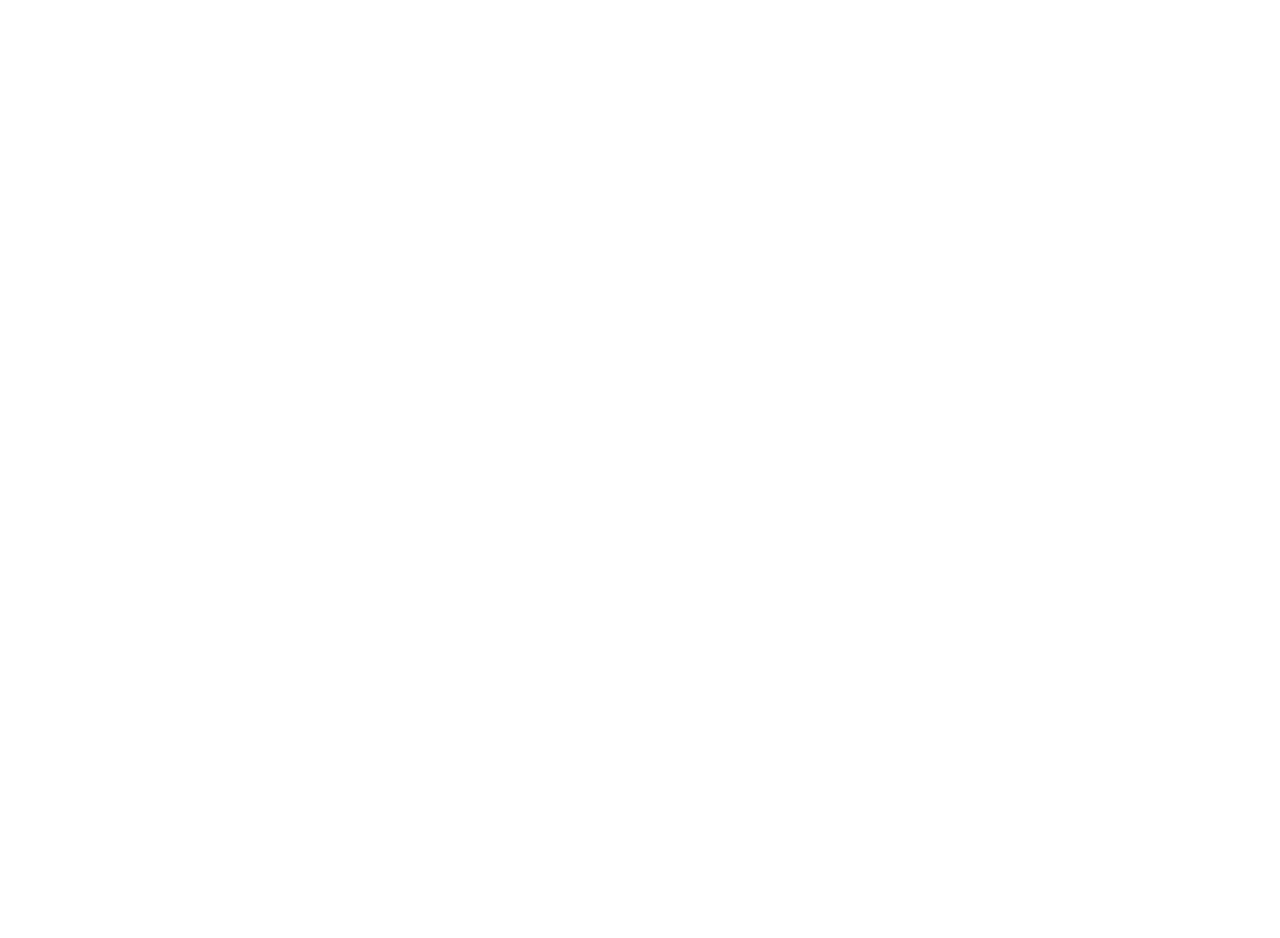
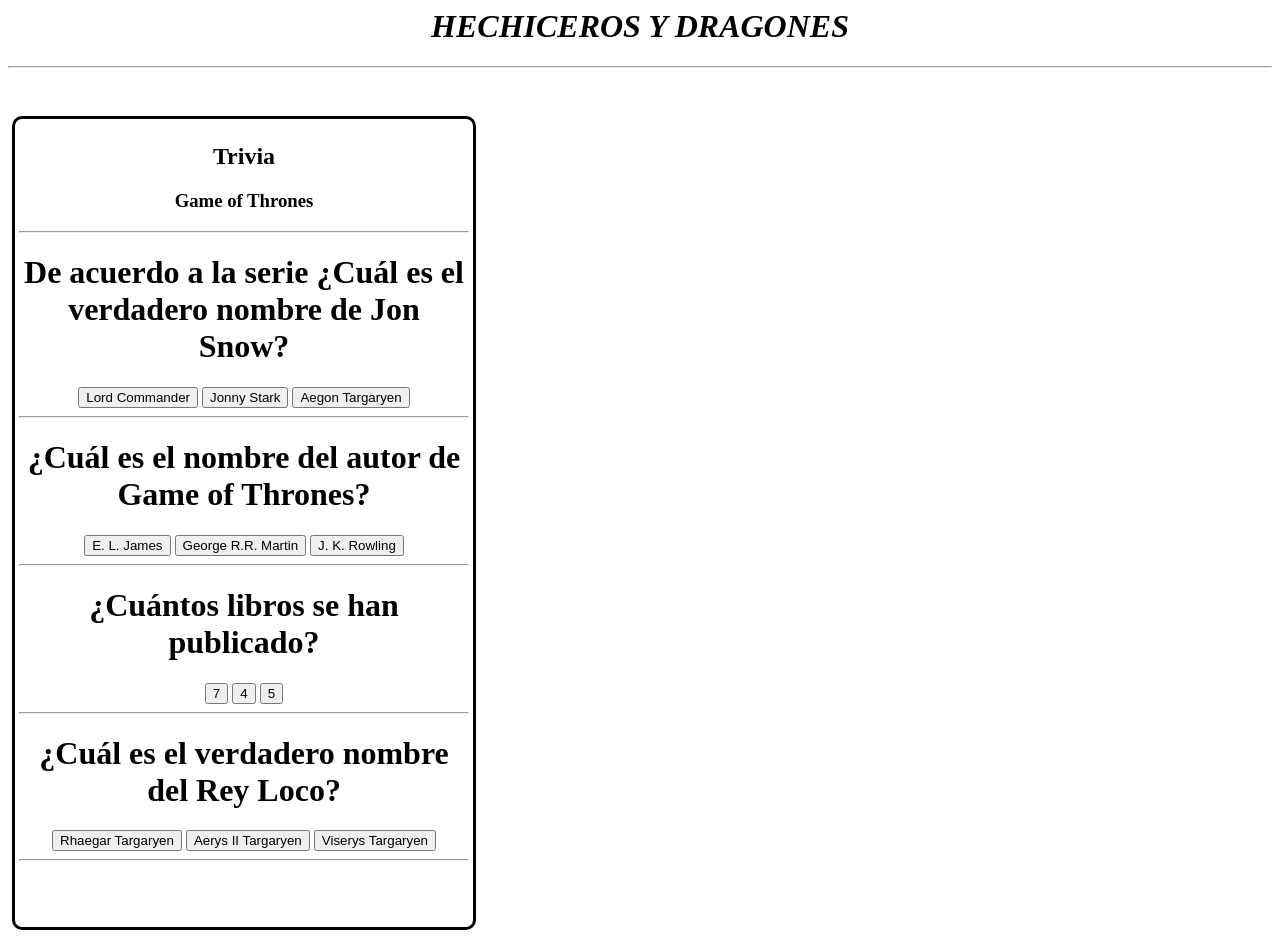
Before and after one commit to RosaIsela31/triviaReloadedLaboratoria, a plain HTML site: page got.html in a window 1280 px wide. Before the commit the page ends 800 px from the top, so only its background shows below. Drawn offline with Linux system fonts and the light colour scheme.

Commit message:
Reemplace onclick, agregué variables para preguntas, posibles respuestas y respuestas correctas de GOT, seleccione los h1 y botones vacios del HTML y se los asigé como valor a variables, también hice un for para llenar los botones vacíos con las posibles respuestas y por último hice un for para iterar los botones con la finalidad de encontrar si el botón elegido coincidia con el que contenía la respuesta correcta

```diff
--- a/got.html
+++ b/got.html
@@ -0,0 +1,173 @@
+<html>
+  <head>
+    <meta charset="utf-8">
+    <meta name="viewport" content="width=device-width">
+    <title>GOT</title>
+    <link href="style.css" rel="stylesheet" type="text/css" />
+  </head>
+
+  <body>
+<!---Estilo--->
+ <style>
+        #frame001 {
+            height: 800px;
+            width: 450px;
+            background-color: white;
+            border: 3px solid black;
+            margin: 4px;
+            padding: 4px;
+            border-radius: 10px;
+        }
+
+        #center001 {
+            text-align: center;
+            color: black;
+        }
+ </style>
+
+ <div align="center">
+    <h1><em><strong>HECHICEROS Y DRAGONES</strong></em><h1>
+ </div>      <hr>  </br> </br>
+
+    <div id="frame001">
+     <div id="center001">
+      <strong><h2> Trivia</h2> <h3>
+        Game of Thrones</h3></strong>  <hr>
+
+
+        <h1 id="showingQuestionGot1">hi</h1>
+        <button type="button" name="button" class="firstBottons"></button>
+        <button type="button" name="button" class="firstBottons"></button>
+        <button type="button" name="button" class="firstBottons"></button>
+        <hr>
+
+        <h1 id="showingQuestionGot2"></h1>
+        <button type="button" name="button" class="SecondBottons"></button>
+        <button type="button" name="button" class="SecondBottons"></button>
+        <button type="button" name="button" class="SecondBottons"></button>
+        <hr>
+
+        <h1 id="showingQuestionGot3"></h1>
+        <button type="button" name="button" class="thirdBottons"></button>
+        <button type="button" name="button" class="thirdBottons"></button>
+        <button type="button" name="button" class="thirdBottons"></button>
+        <hr>
+
+        <h1 id="showingQuestionGot4"></h1>
+        <button type="button" name="button" class="fourthBottons"></button>
+        <button type="button" name="button" class="fourthBottons"></button>
+        <button type="button" name="button" class="fourthBottons"></button>
+        <hr>
+
+     </div>
+    </div>
+
+
+
+<script>
+    // Declarando las variables para cada una de las preguntas GOT
+  let questionGot1 = "De acuerdo a la serie ¿Cuál es el verdadero nombre de Jon Snow?";
+  let questionGot2 = "¿Cuál es el nombre del autor de Game of Thrones?";
+  let questionGot3 = "¿Cuántos libros se han publicado?";
+  let questionGot4 = "¿Cuál es el verdadero nombre del Rey Loco?"
+
+  // Declarando las variables para las respuestas de las preguntas GOT
+  let answersGot1 = ["Lord Commander", "Jonny Stark", "Aegon Targaryen"];
+  let answersGot2 = ["E. L. James", "George R.R. Martin", "J. K. Rowling"];
+  let answersGot3 = ["7", "4", "5"];
+  let answersGot4 = ["Rhaegar Targaryen", "Aerys II Targaryen", "Viserys Targaryen"];
+
+  // Declarando las variables para la respuesta correcta
+  let correctAnswerGot1 = "Aegon Targaryen";
+  let correctAnswerGot2 = "George R.R. Martin";
+  let correctAnswerGot3 = "5";
+  let correctAnswerGot4 = "Aerys II Targaryen";
+
+
+  // Seleccionando los elementos h1 vacíos del HTML por medio de su Id
+  let h1Got1 = document.getElementById("showingQuestionGot1");
+  let h1Got2 = document.getElementById("showingQuestionGot2");
+  let h1Got3 = document.getElementById("showingQuestionGot3");
+  let h1Got4 = document.getElementById("showingQuestionGot4");
+
+  // Seleccionando los 3 botones vacíos de cada pregunta en una variable distinta
+  let bottonsEmptyGot1 = document.getElementsByClassName("firstBottons")
+  let bottonsEmptyGot2 = document.getElementsByClassName("SecondBottons")
+  let bottonsEmptyGot3 = document.getElementsByClassName("thirdBottons")
+  let bottonsEmptyGot4 = document.getElementsByClassName("fourthBottons")
+
+  // Dentro de la variable h1Got1 voy a "escribir"  la variable questionGot1, así sucesivamente
+  h1Got1.innerHTML = questionGot1;
+  h1Got2.innerHTML = questionGot2;
+  h1Got3.innerHTML = questionGot3;
+  h1Got4.innerHTML = questionGot4;
+
+  // Llenar los botones vacíos con una posible respuesta
+  for(let i = 0; i < bottonsEmptyGot1.length; i++){
+    bottonsEmptyGot1[i].innerHTML = answersGot1[i];
+  }
+
+  for(let i = 0; i < bottonsEmptyGot2.length; i++){
+    bottonsEmptyGot2[i].innerHTML = answersGot2[i];
+  }
+
+  for(let i = 0; i < bottonsEmptyGot3.length; i++){
+    bottonsEmptyGot3[i].innerHTML = answersGot3[i];
+  }
+
+  for(let i = 0; i < bottonsEmptyGot4.length; i++){
+    bottonsEmptyGot4[i].innerHTML = answersGot4[i];
+  }
+
+  // Iterando los elementos dentro del array
+  for(let i = 0; i < bottonsEmptyGot1.length; i++){
+    bottonsEmptyGot1[i].addEventListener("click", function(){
+      if(this.innerHTML === correctAnswerGot1){
+        h1Got1.innerHTML = "Correcto";
+      }else{
+        h1Got1.innerHTML = "Incorrecto";
+      }
+    })
+  }
+
+
+  for(let i = 0; i < bottonsEmptyGot2.length; i++){
+    bottonsEmptyGot2[i].addEventListener("click", function(){
+      if(this.innerHTML === correctAnswerGot2){
+        h1Got2.innerHTML = "Correcto";
+      }else{
+        h1Got2.innerHTML = "Incorrecto";
+      }
+    })
+  }
+
+
+  for(let i = 0; i < bottonsEmptyGot3.length; i++){
+    bottonsEmptyGot3[i].addEventListener("click", function(){
+      if(this.innerHTML === correctAnswerGot3){
+        h1Got3.innerHTML = "Correcto";
+      }else{
+        h1Got3.innerHTML = "Incorrecto";
+      }
+    })
+  }
+
+
+  for(let i = 0; i < bottonsEmptyGot4.length; i++){
+    bottonsEmptyGot4[i].addEventListener("click", function(){
+      if(this.innerHTML === correctAnswerGot4){
+        h1Got4.innerHTML = "Correcto";
+      }else{
+        h1Got4.innerHTML = "Incorrecto";
+      }
+    })
+  }
+
+  </script>
+</div>
+
+<script src="app.js"></script>
+
+ </body>
+
+</html>
```
Also changed, not shown: app.js (+4 -4 lines), categories.html (+17 -4 lines), index.html (+3 -1 lines).
